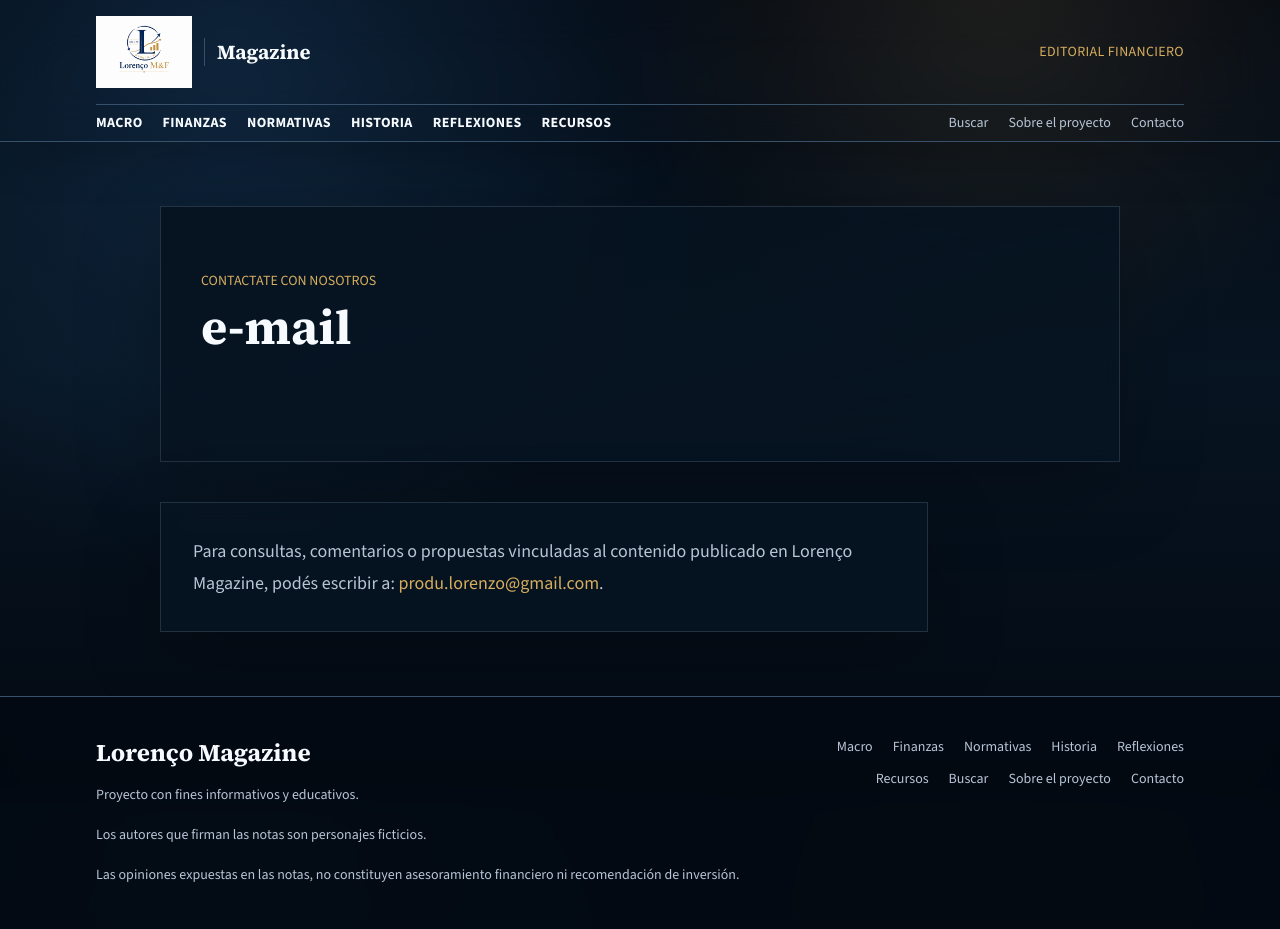
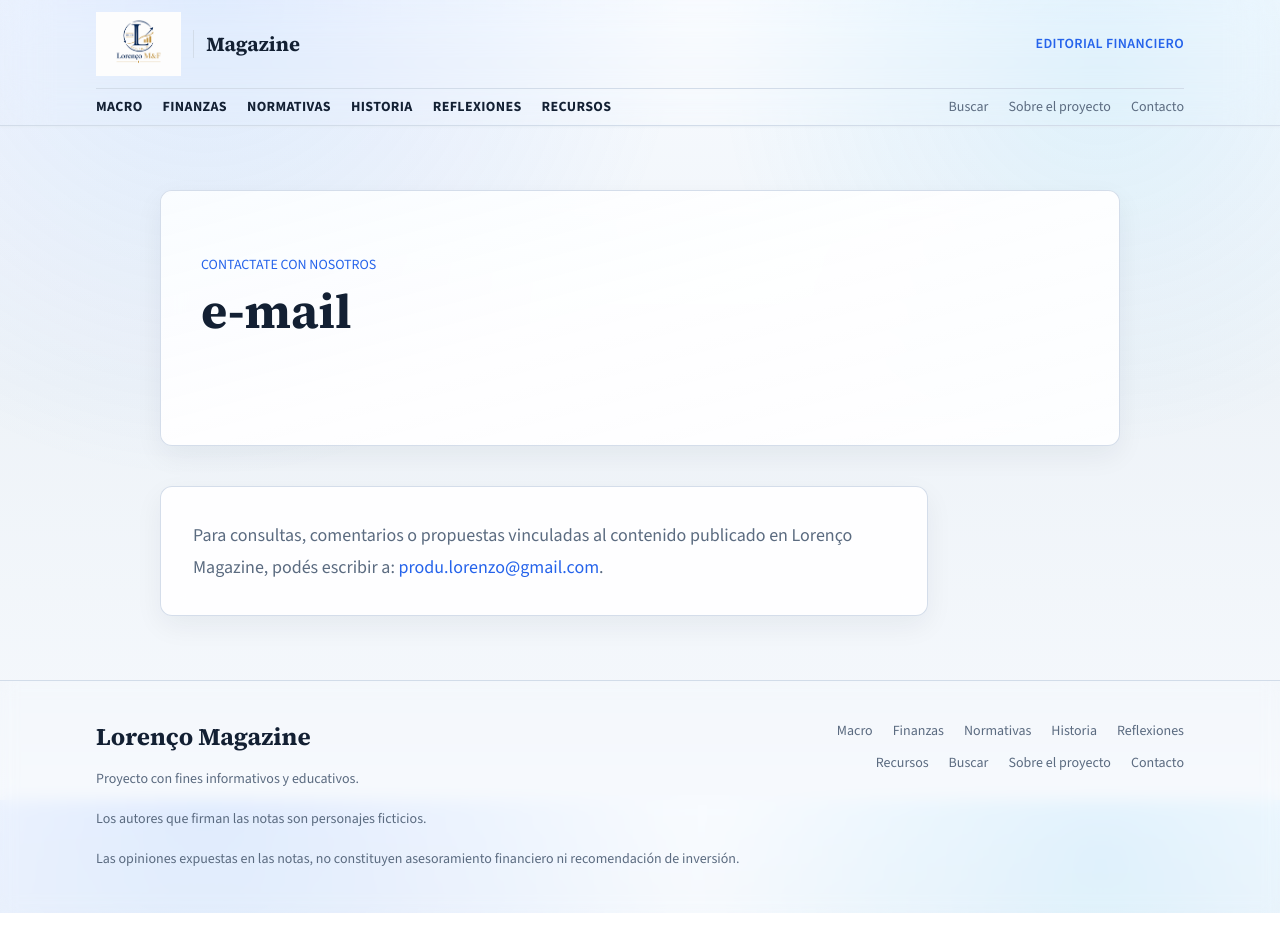
Before and after one commit to produlorenzo/lorenco-macro-finanzas, a Next.js app: page /contacto in a window 1280 px wide. Built offline with nearby package versions, Linux system fonts and the light colour scheme; no server answers.

Commit message:
cambio moderno azul claro

```diff
--- a/app/globals.css
+++ b/app/globals.css
@@ -8,15 +8,15 @@ html {
 
 body {
   background:
-    radial-gradient(circle at 18% 8%, rgba(36, 89, 140, 0.32), transparent 32rem),
-    radial-gradient(circle at 78% 0%, rgba(215, 174, 95, 0.12), transparent 24rem),
-    linear-gradient(180deg, #030912 0%, #071421 46%, #030912 100%);
+    radial-gradient(circle at 16% 0%, rgba(59, 130, 246, 0.13), transparent 30rem),
+    radial-gradient(circle at 86% 8%, rgba(14, 165, 233, 0.10), transparent 24rem),
+    linear-gradient(180deg, #f8fbff 0%, #eef3f8 48%, #f6f9fd 100%);
   background-attachment: fixed;
-  color: #f7fbff;
+  color: #132033;
 }
 
 ::selection {
-  background: rgba(215, 174, 95, 0.28);
+  background: rgba(37, 99, 235, 0.18);
 }
 
 @media (max-width: 768px) {
@@ -26,24 +26,26 @@ body {
 }
 
 .editorial-panel {
-  background: rgba(7, 20, 33, 0.82);
-  border: 1px solid rgba(165, 187, 215, 0.18);
-  box-shadow: 0 24px 80px rgba(0, 0, 0, 0.24);
-  backdrop-filter: blur(10px);
+  background: rgba(255, 255, 255, 0.88);
+  border: 1px solid rgba(210, 220, 233, 0.95);
+  border-radius: 0.75rem;
+  box-shadow: 0 10px 28px rgba(19, 32, 51, 0.06);
+  backdrop-filter: blur(12px);
 }
 
 .hero-panel {
   background:
-    linear-gradient(90deg, rgba(3, 9, 18, 0.92), rgba(7, 20, 33, 0.76)),
-    radial-gradient(circle at 84% 18%, rgba(215, 174, 95, 0.2), transparent 20rem),
-    radial-gradient(circle at 68% 55%, rgba(36, 89, 140, 0.34), transparent 28rem),
-    #071421;
-  border: 1px solid rgba(165, 187, 215, 0.2);
-  box-shadow: 0 24px 80px rgba(0, 0, 0, 0.28);
+    linear-gradient(90deg, rgba(255, 255, 255, 0.96), rgba(248, 251, 255, 0.86)),
+    radial-gradient(circle at 82% 18%, rgba(37, 99, 235, 0.14), transparent 22rem),
+    radial-gradient(circle at 68% 68%, rgba(14, 165, 233, 0.12), transparent 26rem),
+    #ffffff;
+  border: 1px solid rgba(210, 220, 233, 0.95);
+  border-radius: 0.85rem;
+  box-shadow: 0 14px 34px rgba(19, 32, 51, 0.07);
 }
 
 .prose :where(a):not(:where([class~="not-prose"] *)) {
-  text-decoration-color: rgba(215, 174, 95, 0.5);
+  text-decoration-color: rgba(37, 99, 235, 0.36);
   text-decoration-thickness: 0.08em;
   text-underline-offset: 0.18em;
 }
@@ -51,7 +53,8 @@ body {
 .prose :where(img):not(:where([class~="not-prose"] *)) {
   width: 100%;
   height: auto;
-  border: 1px solid rgba(165, 187, 215, 0.22);
+  border: 1px solid rgba(210, 220, 233, 0.95);
+  border-radius: 0.65rem;
   margin-top: 2rem;
   margin-bottom: 0.75rem;
 }
@@ -61,9 +64,10 @@ body {
   width: 100%;
   overflow-x: auto;
   white-space: nowrap;
-  border: 1px solid rgba(165, 187, 215, 0.22);
+  border: 1px solid rgba(210, 220, 233, 0.95);
+  border-radius: 0.65rem;
 }
 
 .prose :where(blockquote):not(:where([class~="not-prose"] *)) {
-  border-left-color: #d7ae5f;
+  border-left-color: #3b82f6;
 }
--- a/app/notas/[slug]/page.tsx
+++ b/app/notas/[slug]/page.tsx
@@ -67,13 +67,13 @@ export default async function NotePage({ params }: Props) {
           {post.title}
         </h1>
         <p className="mt-5 text-xl leading-8 text-muted">{post.description}</p>
-        <div className="relative mt-8 aspect-[16/9] overflow-hidden bg-night-soft">
+        <div className="relative mt-8 aspect-[16/9] overflow-hidden rounded-lg border border-line bg-night-soft">
           <Image alt="" className="object-cover" fill priority sizes="(min-width: 1024px) 64rem, 100vw" src={cover} />
         </div>
         {post.tags.length > 0 && (
           <div className="mt-5 flex flex-wrap gap-2">
             {post.tags.map((tag) => (
-              <span className="border border-line px-2 py-1 text-xs uppercase tracking-wide text-muted" key={tag}>
+              <span className="rounded-full border border-line bg-night-soft px-2.5 py-1 text-xs uppercase tracking-wide text-muted" key={tag}>
                 {tag}
               </span>
             ))}
@@ -81,7 +81,7 @@ export default async function NotePage({ params }: Props) {
         )}
       </header>
 
-      <div className="prose prose-invert editorial-panel mx-auto mt-10 max-w-3xl p-6 prose-headings:font-serif prose-headings:leading-tight prose-a:text-accent sm:p-8">
+      <div className="prose editorial-panel mx-auto mt-10 max-w-3xl p-6 prose-headings:font-serif prose-headings:leading-tight prose-a:text-accent sm:p-8">
         <MDXRemote
           options={{
             mdxOptions: {
--- a/app/page.tsx
+++ b/app/page.tsx
@@ -15,7 +15,7 @@ export default function HomePage() {
       {homeContent.showHero && (
         <section
           className="hero-panel overflow-hidden bg-cover bg-center p-6 sm:p-8"
-          style={{ backgroundImage: `linear-gradient(90deg, rgba(3, 9, 18, 0.92), rgba(7, 20, 33, 0.76)), url(${heroBackgroundImage})` }}
+          style={{ backgroundImage: `linear-gradient(90deg, rgba(255, 255, 255, 0.96), rgba(248, 251, 255, 0.84)), url(${heroBackgroundImage})` }}
         >
           <div className="max-w-3xl">
             <p className="text-sm uppercase tracking-wide text-accent">{homeContent.heroEyebrow}</p>
@@ -44,7 +44,7 @@ export default function HomePage() {
       )}
 
       {homeContent.showLatestNotes && latestPosts.length > 0 && (
-        <section className="editorial-panel p-5">
+        <section className="editorial-panel p-5 sm:p-6">
           <h2 className="font-serif text-3xl font-bold text-ink">{homeContent.latestSectionTitle}</h2>
           <div className="mt-4">
             {latestPosts.slice(0, homeContent.latestNotesLimit).map((post) => (
@@ -62,7 +62,7 @@ export default function HomePage() {
               const categoryPosts = postsByCategory[category.slug]?.slice(0, homeContent.categoryNotesLimit) ?? [];
 
               return (
-                <section className="editorial-panel p-5" key={category.slug}>
+                <section className="editorial-panel p-5 sm:p-6" key={category.slug}>
                   <div className="flex items-center justify-between gap-4 border-b border-line pb-3">
                     <h3 className="font-serif text-2xl font-bold text-ink">{category.label}</h3>
                     <Link className="text-sm uppercase tracking-wide text-accent hover:underline" href={`/${category.slug}`}>
--- a/app/sobre-el-proyecto/page.tsx
+++ b/app/sobre-el-proyecto/page.tsx
@@ -11,7 +11,7 @@ export default function AboutPage() {
   return (
     <section className="mx-auto max-w-5xl px-5 py-12 sm:px-8 sm:py-16">
       <PageHero eyebrow={pagesContent.about.eyebrow} title={pagesContent.about.title} />
-      <article className="prose prose-invert editorial-panel mt-10 max-w-3xl p-6 prose-headings:font-serif sm:p-8">
+      <article className="prose editorial-panel mt-10 max-w-3xl p-6 prose-headings:font-serif sm:p-8">
         {pagesContent.about.body.map((paragraph) => (
           <p key={paragraph}>{paragraph}</p>
         ))}
--- a/components/footer.tsx
+++ b/components/footer.tsx
@@ -4,7 +4,7 @@ import { footerContent, navigationContent } from "@/lib/siteContent";
 
 export function Footer() {
   return (
-    <footer className="border-t border-line bg-night/90 backdrop-blur">
+    <footer className="border-t border-line bg-night/88 backdrop-blur">
       <div className="mx-auto grid max-w-6xl gap-8 px-5 py-10 text-sm text-muted sm:px-8 lg:grid-cols-[1fr_auto]">
         <div className="max-w-2xl">
           <p className="font-serif text-2xl font-bold text-ink">{footerContent.title}</p>
--- a/components/header.tsx
+++ b/components/header.tsx
@@ -7,13 +7,13 @@ import { navigationContent } from "@/lib/siteContent";
 
 export function Header() {
   return (
-    <header className="sticky top-0 z-20 border-b border-line bg-night/94 shadow-2xl shadow-black/20 backdrop-blur-xl">
+    <header className="sticky top-0 z-20 border-b border-line bg-night/92 shadow-sm shadow-slate-200/60 backdrop-blur-xl">
       <div className="mx-auto max-w-6xl px-5 sm:px-8">
-        <div className="flex items-center justify-between gap-5 py-4">
+        <div className="flex items-center justify-between gap-5 py-3">
           <Link className="flex min-w-0 items-center gap-3" href="/" aria-label={site.name}>
             <Image
               alt={site.name}
-              className="h-14 w-auto max-w-[220px] shrink-0 object-contain sm:h-[4.5rem] sm:max-w-[300px]"
+              className="h-12 w-auto max-w-[210px] shrink-0 object-contain sm:h-16 sm:max-w-[280px]"
               height={112}
               priority
               src={siteLogo}
@@ -23,7 +23,7 @@ export function Header() {
               {navigationContent.brandSuffix}
             </span>
           </Link>
-          <span className="hidden text-sm uppercase tracking-wide text-accent sm:block">{navigationContent.tagline}</span>
+          <span className="hidden text-sm font-semibold uppercase tracking-wide text-accent sm:block">{navigationContent.tagline}</span>
         </div>
         <div className="grid gap-2 border-t border-line py-2 lg:grid-cols-[1fr_auto]">
           <nav className="flex gap-x-5 overflow-x-auto text-sm font-bold uppercase tracking-wide text-ink">
@@ -33,7 +33,7 @@ export function Header() {
               </Link>
             ))}
           </nav>
-          <nav className="flex gap-x-5 overflow-x-auto text-sm text-muted">
+          <nav className="flex gap-x-5 overflow-x-auto text-sm font-medium text-muted">
             {navigationContent.secondary.map((item) => (
               <Link className="whitespace-nowrap transition hover:text-accent" href={item.href} key={item.href}>
                 {item.label}
--- a/components/page-hero.tsx
+++ b/components/page-hero.tsx
@@ -9,7 +9,7 @@ export function PageHero({
 }) {
   return (
     <section className="editorial-panel relative min-h-64 overflow-hidden px-6 py-12 sm:px-10 sm:py-16">
-      <div className="absolute inset-0 bg-gradient-to-br from-night/15 via-paper/30 to-transparent" />
+      <div className="absolute inset-0 bg-gradient-to-br from-night-soft/70 via-night/30 to-transparent" />
       <div className="relative max-w-3xl">
         {eyebrow && <p className="mb-3 text-sm uppercase text-accent">{eyebrow}</p>}
         <h1 className="font-serif text-4xl font-bold leading-tight text-ink sm:text-5xl">{title}</h1>
--- a/components/publications-search.tsx
+++ b/components/publications-search.tsx
@@ -27,7 +27,7 @@ export function PublicationsSearch({ labels, posts }: { labels: SearchLabels; po
         {labels.inputLabel}
       </label>
       <input
-        className="mt-2 w-full border border-line bg-night-soft/70 px-4 py-3 text-base text-ink outline-none transition placeholder:text-muted/70 focus:border-accent"
+        className="mt-2 w-full rounded-md border border-line bg-night-soft px-4 py-3 text-base text-ink outline-none transition placeholder:text-muted/70 focus:border-accent focus:ring-4 focus:ring-accent/10"
         id="notes-search"
         onChange={(event) => setQuery(event.target.value)}
         placeholder={labels.inputPlaceholder}
--- a/tailwind.config.ts
+++ b/tailwind.config.ts
@@ -11,14 +11,14 @@ const config: Config = {
   theme: {
     extend: {
       colors: {
-        paper: "#071421",
-        ink: "#f7fbff",
-        muted: "#b8c5d6",
-        line: "#38516b",
-        accent: "#d7ae5f",
-        brass: "#f0c978",
-        night: "#030912",
-        "night-soft": "#0b1a2a",
+        paper: "#eef3f8",
+        ink: "#132033",
+        muted: "#5b6b80",
+        line: "#d2dce9",
+        accent: "#2563eb",
+        brass: "#3b82f6",
+        night: "#ffffff",
+        "night-soft": "#f8fbff",
       },
       fontFamily: {
         sans: ["var(--font-source-sans)", "Arial", "Helvetica", "sans-serif"],
@@ -31,47 +31,59 @@ const config: Config = {
         ],
       },
       boxShadow: {
-        rule: "inset 0 -1px 0 rgba(215, 174, 95, 0.36)",
+        rule: "inset 0 -1px 0 rgba(37, 99, 235, 0.28)",
       },
       typography: {
         DEFAULT: {
           css: {
-            color: "#dbe6f3",
+            color: "#26364b",
             maxWidth: "none",
+            lineHeight: "1.75",
             a: {
-              color: "#f0c978",
+              color: "#2563eb",
               textDecoration: "none",
-              fontWeight: "600",
+              fontWeight: "650",
             },
             "a:hover": {
-              color: "#d7ae5f",
+              color: "#1d4ed8",
               textDecoration: "underline",
             },
             h1: {
-              color: "#f7fbff",
+              color: "#132033",
               fontFamily: "var(--font-source-serif)",
               fontWeight: "700",
             },
             h2: {
-              color: "#f7fbff",
+              color: "#132033",
               fontFamily: "var(--font-source-serif)",
               fontWeight: "700",
             },
             h3: {
-              color: "#f7fbff",
+              color: "#132033",
               fontFamily: "var(--font-source-serif)",
-              fontWeight: "600",
+              fontWeight: "650",
             },
             strong: {
-              color: "#f7fbff",
+              color: "#132033",
               fontWeight: "700",
             },
             blockquote: {
-              color: "#b8c5d6",
-              borderLeftColor: "#d7ae5f",
+              color: "#475569",
+              borderLeftColor: "#3b82f6",
+              backgroundColor: "#f8fbff",
+              paddingTop: "0.75rem",
+              paddingBottom: "0.75rem",
+              paddingRight: "1rem",
             },
             hr: {
-              borderColor: "#38516b",
+              borderColor: "#d2dce9",
+            },
+            thead: {
+              color: "#132033",
+              borderBottomColor: "#d2dce9",
+            },
+            "tbody tr": {
+              borderBottomColor: "#e1e8f2",
             },
           },
         },
```
Also changed, not shown: components/article-card.tsx (+4 -4 lines).
